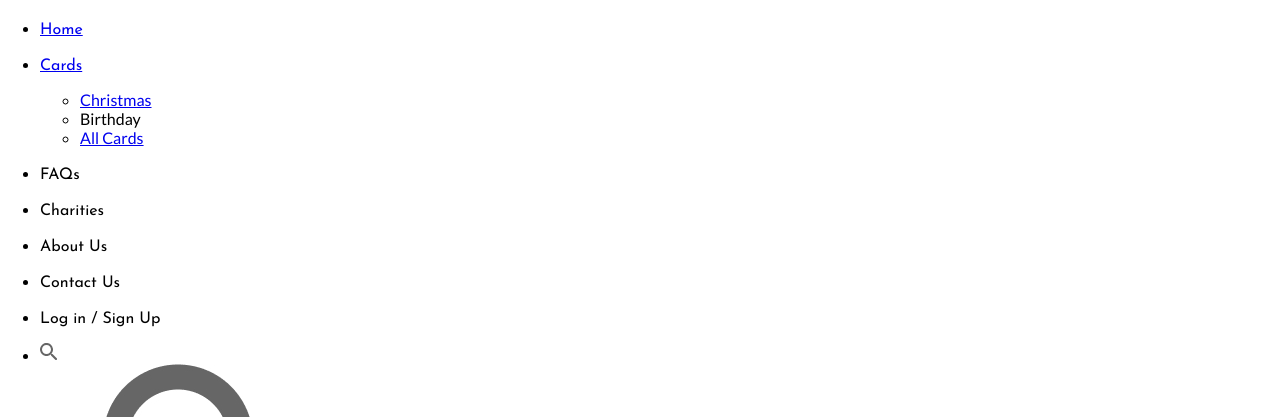
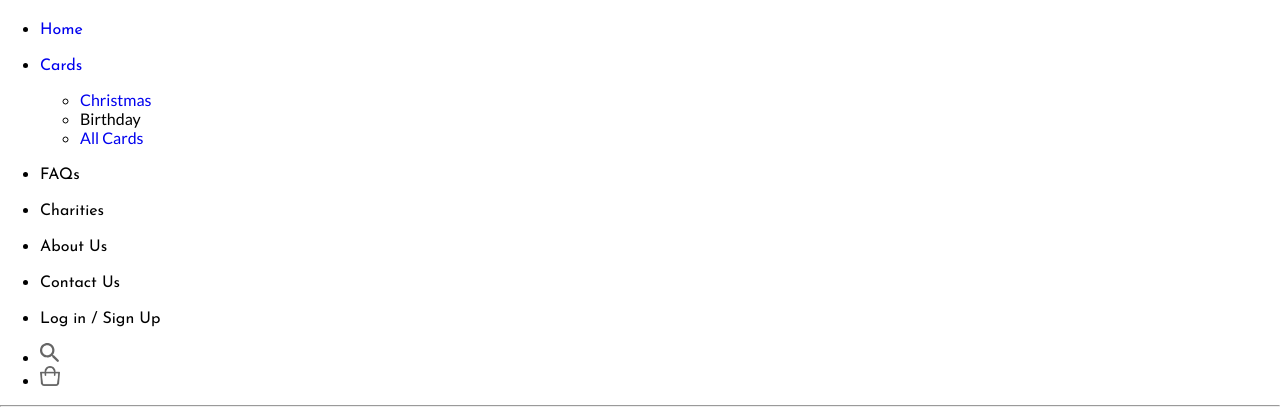
Before and after one commit to Roscasey/Charityecard-Redesign.github.io, a plain HTML site: page pages/my_cart.html in a window 1280 px wide. Shown: the part 383-800 px from the top of the page. Drawn offline with Linux system fonts and the light colour scheme.

Commit message:
made all pages link to appropriate stylesheet

```diff
--- a/pages/my_cart.html
+++ b/pages/my_cart.html
@@ -4,11 +4,12 @@
     <meta charset="UTF-8">
     <meta name="viewport" content="width=device-width, initial-scale=1.0">
     <title>My Cart</title>
-    <link rel="stylesheet" href= "../styles/colours.css">
-    <link rel="stylesheet" href="../styles/spacing.css">
-    <link rel="stylesheet" href="../styles/sizing.css">
-    <link rel="stylesheet" href="../styles/typography.css">
-    <link rel="stylesheet" href="../styles/layout.css">
+    <link rel="stylesheet" href="../styles/checkout_payment_styles.css">
+    <link rel="stylesheet" href="../styles/my_cart_styles.css">
+    <link rel="stylesheet" href="../styles/footer_styles.css">
+    <link rel="stylesheet" href="../styles/links_styles.css">
+    <link rel="stylesheet" href="../styles/buttons_styles.css">
+    <link rel="stylesheet" href="../styles/icon_styles.css">
     <link href="https://fonts.googleapis.com/css2?family=Josefin+Sans:ital,wght@0,100..700;1,100..700&family=Lato:ital,wght@0,100;0,300;0,400;0,700;0,900;1,100;1,300;1,400;1,700;1,900&display=swap" rel="stylesheet">
 </head>
 <body>
```
Also changed, not shown: index.html (+0 -1 lines), pages/all_products.html (+1 -7 lines), pages/checkout_payment.html (+6 -5 lines), pages/christmas_cards.html (+6 -5 lines), pages/payment_confirmation.html (+6 -5 lines), pages/product_charity.html (+6 -5 lines), pages/product_listing.html (+6 -5 lines), styles/product_browse_styles.css (renamed from styles/product_browse_style.css).
